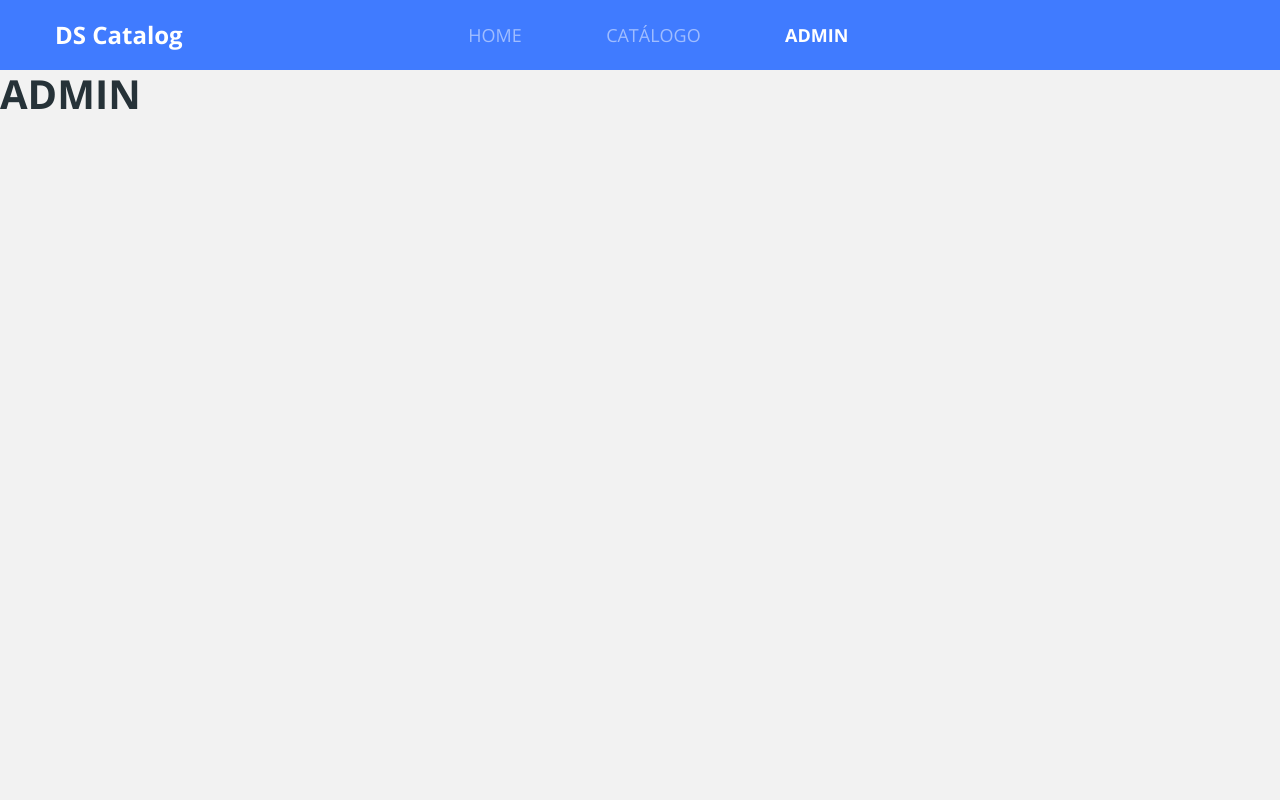
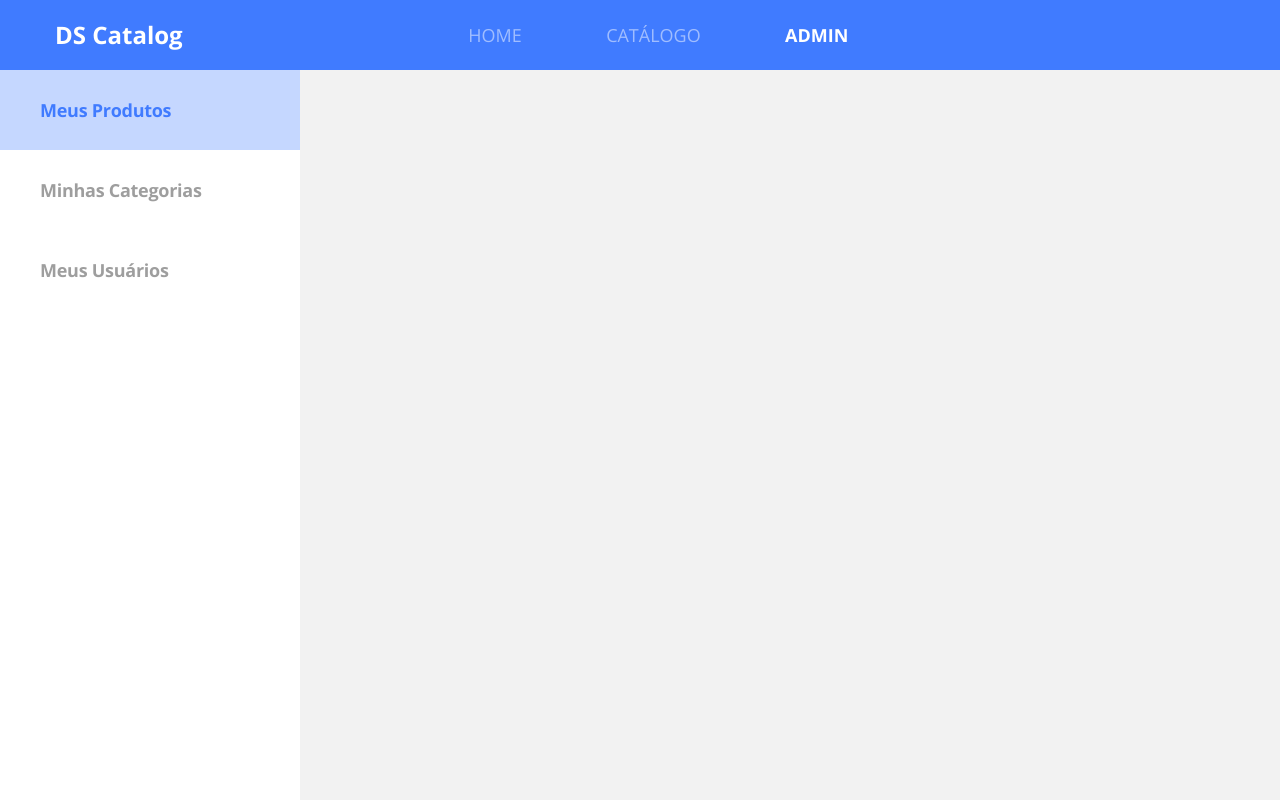
Before and after one commit to marcosemilson/catalog-bootcamp-ds, a React (Create React App) app in the folder front-web/: page /admin/products in a window 1280 px wide. Built offline with nearby package versions, Linux system fonts and the light colour scheme.

Commit message:
Add admin Navbar

```diff
--- a/front-web/src/Routes.tsx
+++ b/front-web/src/Routes.tsx
@@ -1,7 +1,7 @@
 import React from 'react';
 import {BrowserRouter, Switch, Route} from 'react-router-dom'
 import Navbar from './core/components/navbar';
-import Admin from './pages/admin';
+import Admin from './pages/Admin';
 import Catalog from './pages/calalog';
 import ProductDetails from './pages/calalog/Components/ProductDetails';
 import Home from './pages/home';
--- /dev/null
+++ b/front-web/src/pages/admin/Components/Navbar/index.tsx
@@ -0,0 +1,24 @@
+import React from 'react';
+import './styles.scss';
+
+function Navbar(){
+    return(
+        <nav className="admin-nav-container">
+            <ul>
+                <li>
+                    <a href="link" className="admin-nav-item active">Meus Produtos</a>
+                </li>
+                <li>
+                    <a href="link" className="admin-nav-item">Minhas Categorias</a>
+                </li>
+                <li>
+                    <a href="link" className="admin-nav-item">Meus Usuários</a>
+                </li>
+            </ul>
+
+        </nav>
+
+    );
+};
+
+export default Navbar;
--- /dev/null
+++ b/front-web/src/pages/admin/Components/Navbar/styles.scss
@@ -0,0 +1,29 @@
+.admin-nav-container{
+    width: 300px;
+    background-color: #FFF;
+    height: calc(100vh - 70px);
+
+}
+
+.admin-nav-item{
+    height: 80px;
+    display: block;
+    display: flex;
+    align-items: center;
+    padding-left: 40px;
+    font-weight: bold;
+    font-size: 18px;
+    line-height: 25px;
+    letter-spacing: -0.015em;
+    color: #9E9E9E;
+
+    &.active{
+        background-color: rgba(64, 123, 255, 0.3);
+        color: #407BFF;
+    }
+
+    &:hover{
+        color: #407BFF;
+        border-bottom: 1px solid #E1E1E1;
+    }
+}
--- a/front-web/src/pages/admin/index.tsx
+++ b/front-web/src/pages/admin/index.tsx
@@ -1,11 +1,11 @@
+
 import React from 'react';
+import Navbar from './Components/Navbar';
 
 function Admin(){
     return(
         <div>
-            <h1>
-                ADMIN
-            </h1>
+            <Navbar />
         </div>
     )
 };
```
Also changed, not shown: 1 other file (tests, documents, lock files or other folders).
